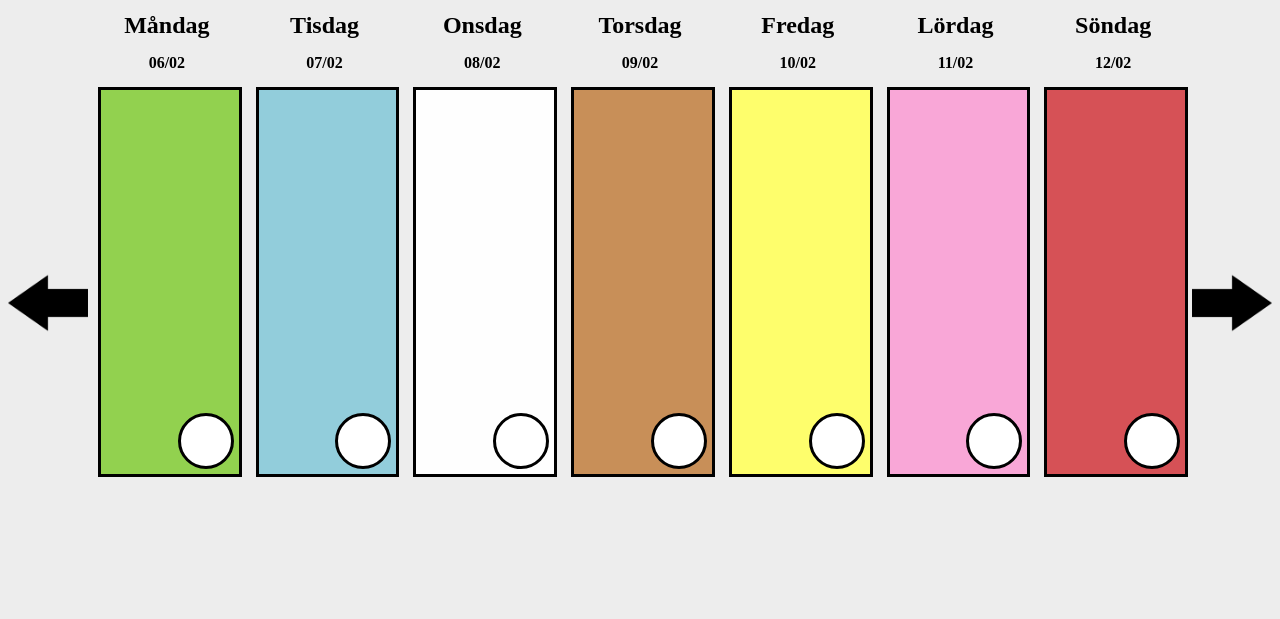
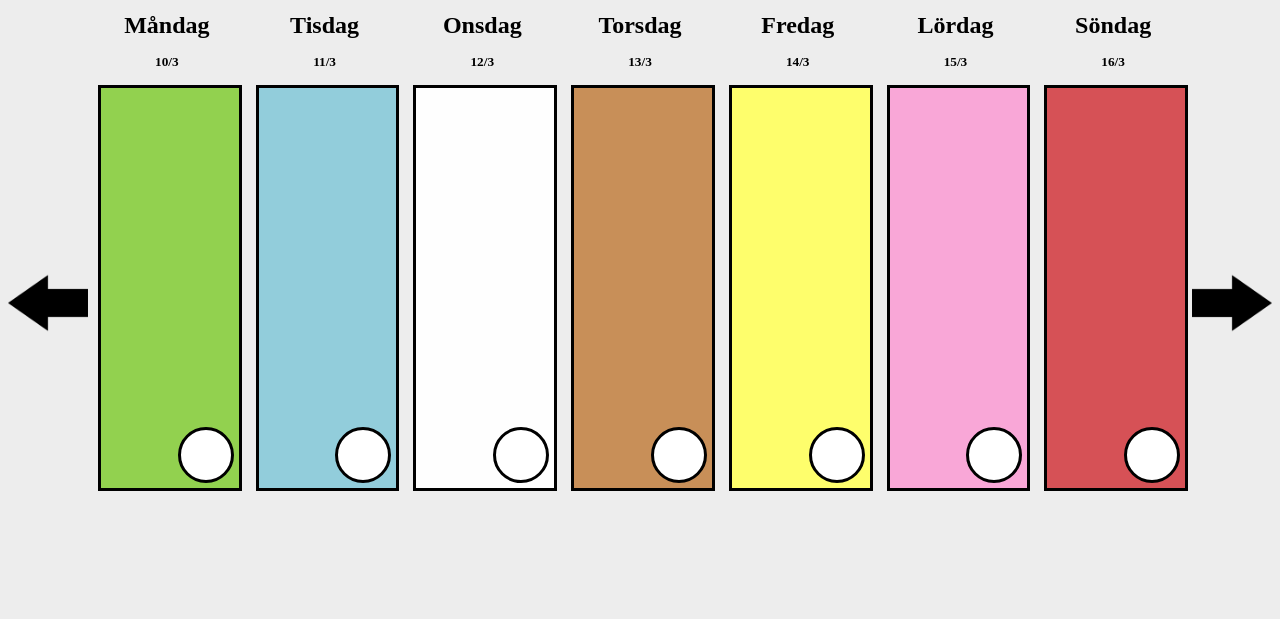
Before and after one commit to melvinsjostrand/GA, a plain HTML site: page HTML och CSS kod/Vecka.html in a window 1280 px wide. Shown: the part 181-800 px from the top of the page. Drawn offline with Linux system fonts and the light colour scheme.

Commit message:
Javascript och fixat css

```diff
--- a/HTML och CSS kod/Css_filer/Vecka.css
+++ b/HTML och CSS kod/Css_filer/Vecka.css
@@ -24,8 +24,8 @@ main h2{
     font-size: 3em;
 }
 
-h4{
-    text-align: center;
+h4 , h5{
+text-align: center;
 margin-top: 15px;
 margin-bottom: 15px;
 }
@@ -36,23 +36,25 @@ main h3{
 
 }
 section{
-    margin-bottom: 450px;
     margin-left: 10px;
     margin-right: 10px;
+    height: 400px;
 
 }
 
 div{
 
     width: 100%;
-    height: 400%;
+    height: 100%;
     border-color: black;
     border-style: solid;
     border-width: 3px;
     position:relative;
 }
 
-
+h1{
+    display:none;
+}
 
 
 img{
@@ -73,7 +75,7 @@ section h4:first-child{
 
 
 
-div .dot {
+div a {
     height: 50px;
     width: 50px;
     background-color: #ffffff;
@@ -91,26 +93,26 @@ div .dot {
 
 
 
-.Måndag div{
+#Måndag div{
     background-color: rgb(146,209,79);
 }
-.Tisdag div{
+#Tisdag div{
     background-color:rgb(146,205,219);
 }
-.Onsdag div{
+#Onsdag div{
     background-color:rgb(254,254,254);
 }
-.Torsdag div{
+#Torsdag div{
     background-color:rgb(200,143,88);
 }
 
-.Fredag div{
+#Fredag div{
      background-color:rgb(254,254,108);
 }
-.Lördag div{
+#Lördag div{
      background-color:rgb(249,167,215);
 }
-.Söndag div{
+#Söndag div{
      background-color:rgb(214,81,86);
 }
 
@@ -162,32 +164,32 @@ img{
 
 
 
-    section.Måndag{
+    section#Måndag{
         background-color: rgb(146,209,79);
         min-width: 150px;
     }
-    section.Tisdag{
+    section#Tisdag{
         background-color:rgb(146,205,219);
         min-width: 150px;
     }
-    section.Onsdag{
+    section#Onsdag{
         background-color:rgb(254,254,254);
         min-width: 150px;
     }
-    section.Torsdag{
+    section#Torsdag{
         background-color:rgb(200,143,88);
         min-width: 150px;
     }
 
-    section.Fredag{
+    section#Fredag{
          background-color:rgb(254,254,108);
          min-width: 150px;
     }
-    section.Lördag{
+    section#Lördag{
          background-color:rgb(249,167,215);
          min-width: 150px;
     }
-    section.Söndag{
+    section#Söndag{
          background-color:rgb(214,81,86);
          min-width: 150px;
          margin-bottom: 20px;
--- a/HTML och CSS kod/Vecka.html
+++ b/HTML och CSS kod/Vecka.html
@@ -6,11 +6,14 @@
     <meta name="viewport" content="width=device-width, initial-scale=1.0">
     <link rel="stylesheet" href="./Css_filer/Vecka.css">
     <link rel="stylesheet" href="./header-footer/header.css">
+    <script src="./js/week.js" defer></script>
     <title>Vecka</title>
 </head>
 <body>
     <header>
+        <h1>Veckokalender</h1>
 <nav>
+
         <ul id="Mainheader">
             <li id="Aktiviteter">
                 <a  href="index.html">Aktiviteter</a>
@@ -30,64 +33,64 @@
             Kalender
         </h2>
         <h3>
-            V.6
+
         </h3>
 
-        <section class="Måndag">
+        <section id="Måndag">
             <h4 >Måndag</h4>
-            <h4>06/02</h4>
+            <h5></h5>
             <div>
-                <a class= "dot" href="Månad.html"></a>
+                <a  href="Månad.html"></a>
             </div>
         </section>
 
-     <section class="Tisdag" >
+     <section id="Tisdag" >
             <h4 >Tisdag</h4>
-            <h4>07/02</h4>
+            <h5></h5>
             <div>
-                <a class= "dot" href="Månad.html"></a>
+                <a  href="Månad.html"></a>
             </div>
         </section>
 
 
-        <section class="Onsdag">
+        <section id="Onsdag">
             <h4 >Onsdag</h4>
-            <h4>08/02</h4>
+            <h5></h5>
             <div >
-                <a class= "dot" href="Infomartionsida.html"></a>
+                <a  href="Infomartionsida.html"></a>
             </div>
 
         </section>
-        <section class="Torsdag">
+        <section id="Torsdag">
             <h4 >Torsdag</h4>
-            <h4>09/02</h4>
+            <h5></h5>
             <div>
-                <a class= "dot" href="Månad.html">    </a>
+                <a  href="Månad.html">    </a>
 
             </div>
         </section>
 
-        <section class="Fredag">
+        <section id="Fredag">
             <h4 >Fredag</h4>
-            <h4>10/02</h4>
+            <h5></h5>
             <div>
-                <a class= "dot" href="Månad.html"></a>
+                <a  href="Månad.html"></a>
             </div>
         </section>
 
-        <section class="Lördag">
+        <section id="Lördag">
             <h4 >Lördag</h4>
-            <h4>11/02</h4>
+            <h5></h5>
             <div>
-                <a class= "dot" href="Månad.html"></a>
+                <a  href="Månad.html"></a>
             </div>
         </section>
 
-        <section class="Söndag">
+        <section id="Söndag">
             <h4 >Söndag</h4>
-            <h4>12/02</h4>
+            <h5></h5>
             <div>
-                <a class= "dot" href="Månad.html"></a>
+                <a  href="Månad.html"></a>
             </div>
         </section>
 
--- /dev/null
+++ b/HTML och CSS kod/js/week.js
@@ -0,0 +1,56 @@
+let week = 5;
+let day = 10;
+let month = 3;
+let days = ["Måndag","Tisdag","Onsdag","Torsdag","Fredag","Lördag","Söndag"]
+
+let json=[
+            {starttid:"09.00",sluttid:"15:00",date:"230312",org:"Omsfritid"},
+            {starttid:"09.00",sluttid:"15:00",date:"230314",org:"Omsfritid"}
+        ]
+
+let jDay = [];
+
+function init(){
+    for(let i=0;i<json.length;i++){
+        jDay[i] = json[i].date.substring(4);
+    }
+
+
+    console.log(jDay[0]);
+
+    createH3(week);
+    createH5(day,month);
+
+    for(let i=0;i<7;i++){
+        if(day+i==jDay[i]){
+            console.log(day+i);
+            createP(days[i]);
+        }
+    }
+
+}
+window.onload=init;
+
+function createH3(w){
+    let headers = document.getElementsByTagName("h3");
+    headers[0].innerHTML = "v." + w;
+}
+
+function createH5(d,m){
+    let headers = document.getElementsByTagName("h5");
+
+    for(let i=0;i<7;i++){
+        headers[i].innerHTML = (d+i) + "/" + m;
+    }
+}
+
+function createP(d){
+    console.log(d);
+    let c = document.getElementById(d).getElementsByTagName("div");
+    console.log(c);
+    let paragraph = document.createElement("p");
+    paragraph.innerHTML = json.org;
+    paragraph.innerHTML += json.starttid;
+
+    c[0].appendChild(paragraph);
+}
```
Also changed, not shown: HTML och CSS kod/js/Datum.js (renamed from HTML och CSS kod/Datum.js).
